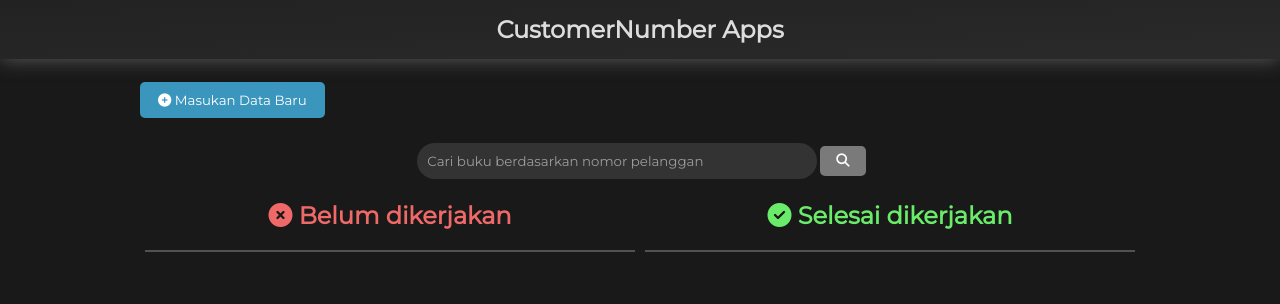
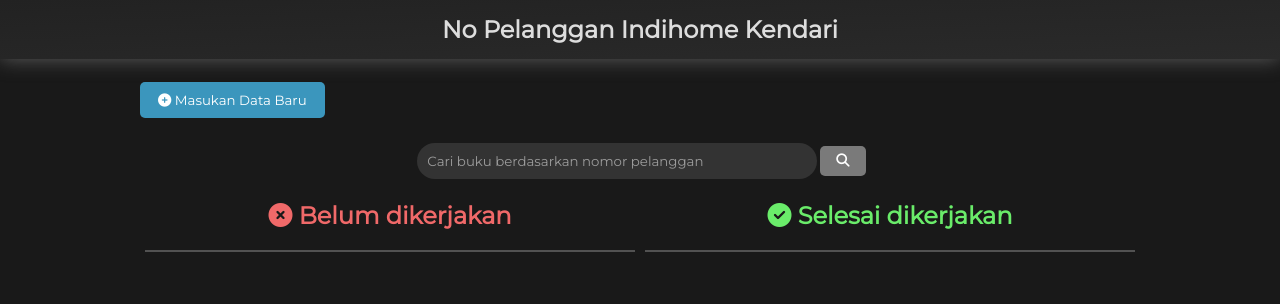
Before and after one commit to onslife/customer-number-apps, a plain HTML site: page index.html in a window 1280 px wide. Drawn offline with Linux system fonts and the light colour scheme.

Commit message:
Update index.html

```diff
--- a/index.html
+++ b/index.html
@@ -10,7 +10,7 @@
   </head>
   <body>
     <header>
-      <h2>CustomerNumber Apps</h2>
+      <h2>No Pelanggan Indihome Kendari</h2>
     </header>
     <main>
       <section class="input-section">
```
